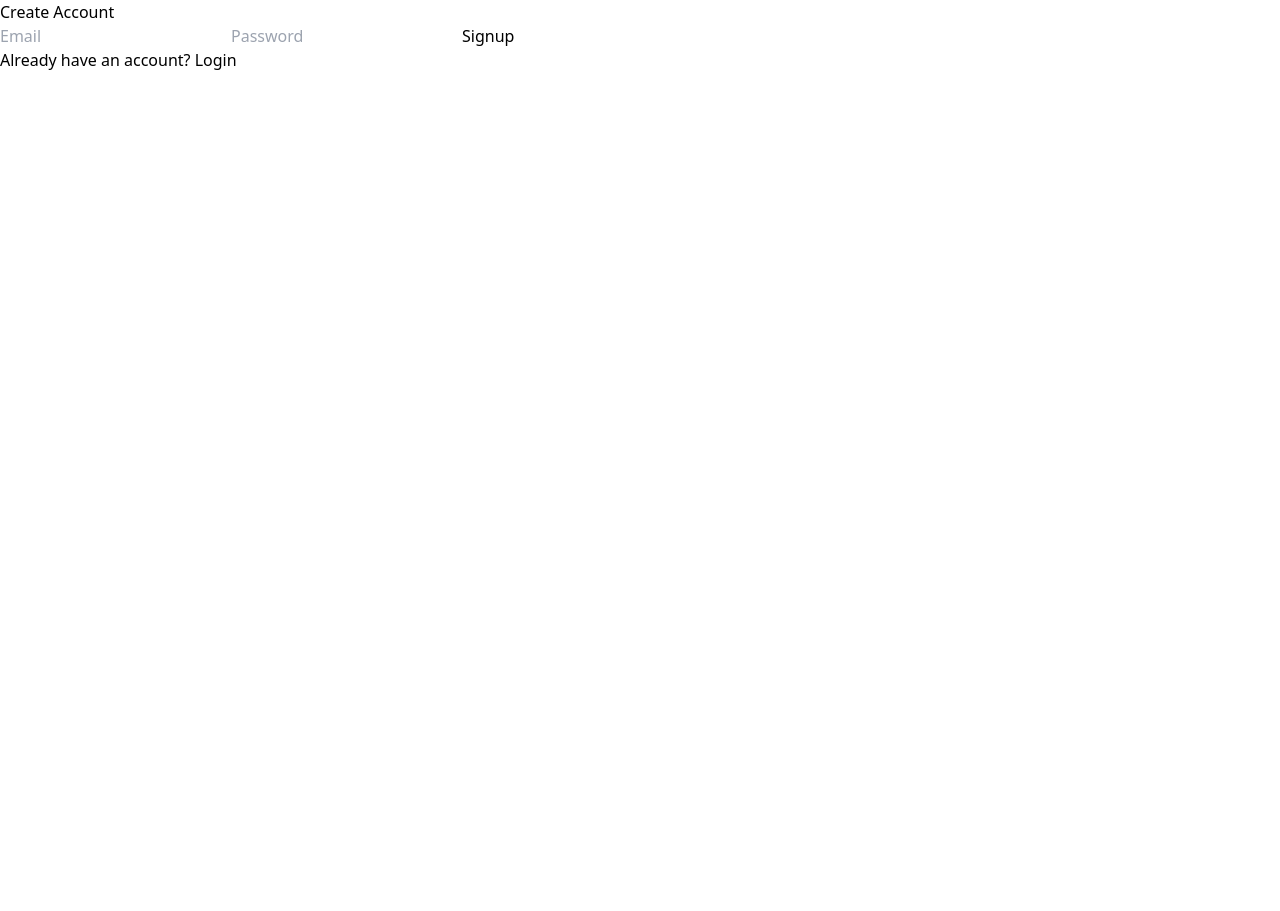
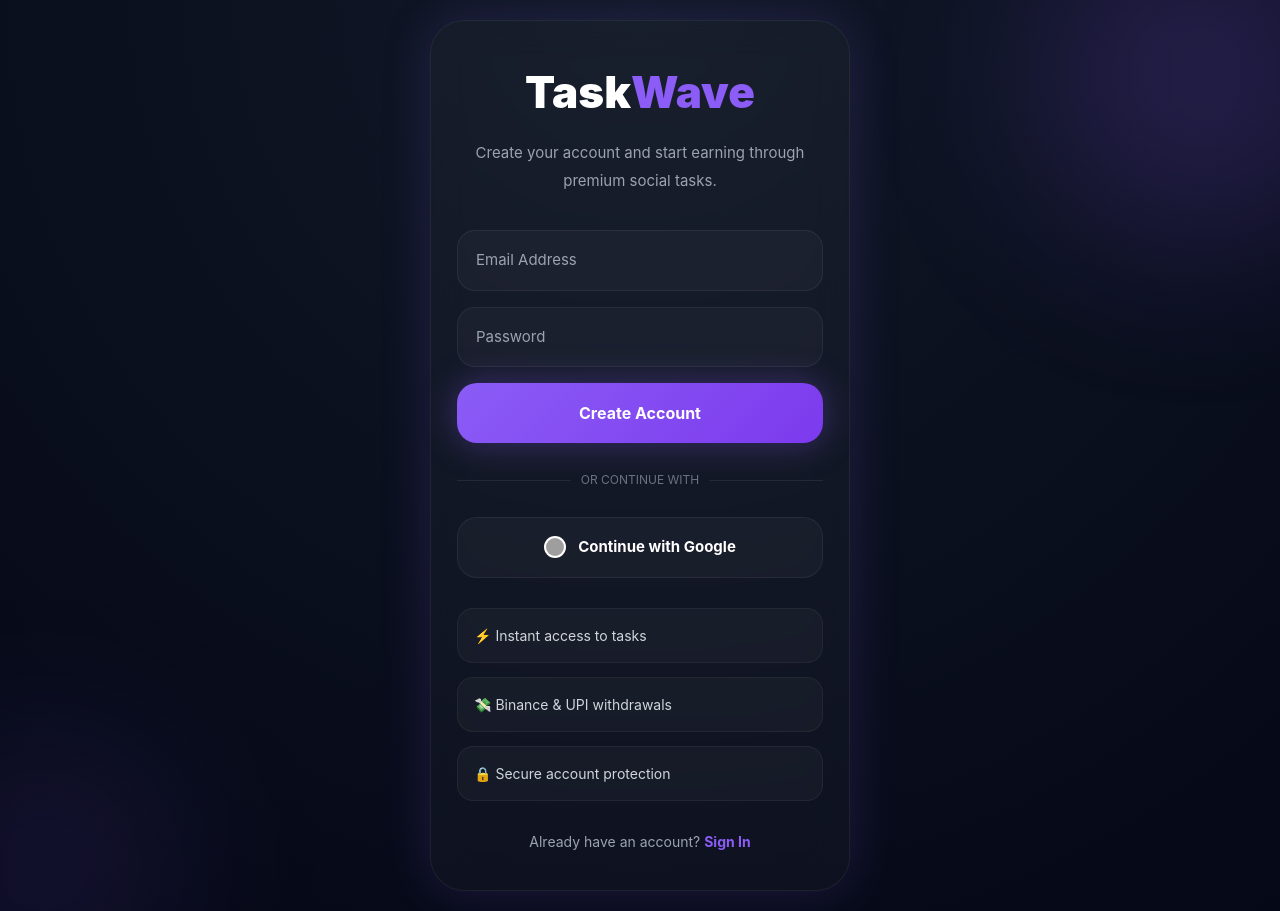
Before and after one commit to taskwave69/taskwave, a React (Vite) app: page /signup in a window 1280 px wide. Before the commit the page ends 800 px from the top, so only its background shows below. Built offline with nearby package versions, Linux system fonts and the light colour scheme; grey boxes are pictures that could not be loaded.

Commit message:
Premium signup page with email and Google auth

```diff
--- a/src/pages/Signup.jsx
+++ b/src/pages/Signup.jsx
@@ -1,110 +1,299 @@
-import { useState } from "react";
+// src/pages/Signup.jsx
 
-import { createUserWithEmailAndPassword } from "firebase/auth";
+import {
+  Link,
+  useNavigate
+} from "react-router-dom";
 
-import { doc, setDoc } from "firebase/firestore";
+import {
+  createUserWithEmailAndPassword,
+  signInWithPopup,
+  GoogleAuthProvider
+} from "firebase/auth";
 
-import { auth, db } from "../firebase";
+import {
+  useState
+} from "react";
 
-import { useNavigate, Link } from "react-router-dom";
+import { auth } from "../firebase";
 
 function Signup() {
 
-  const [email, setEmail] = useState("");
-
-  const [password, setPassword] = useState("");
-
   const navigate = useNavigate();
 
-  const handleSignup = async (e) => {
+  const [email, setEmail] =
+    useState("");
 
-    e.preventDefault();
+  const [password, setPassword] =
+    useState("");
+
+  // EMAIL SIGNUP
+  const handleSignup =
+    async () => {
 
       try {
 
-      const userCredential =
         await createUserWithEmailAndPassword(
           auth,
           email,
           password
         );
 
-      const user = userCredential.user;
-
-      // Create Firestore user document
-      await setDoc(doc(db, "users", user.uid), {
-
-        email: user.email,
-
-        pending: 0,
-
-        withdrawable: 0,
-
-        totalEarnings: 0,
-
-        createdAt: new Date()
-
-      });
-
-      alert("Account Created!");
-
         navigate("/dashboard");
 
       } catch (error) {
+
+        console.log(error);
 
         alert(error.message);
 
       }
     };
 
+  // GOOGLE SIGNUP
+  const handleGoogleSignup =
+    async () => {
+
+      try {
+
+        const provider =
+          new GoogleAuthProvider();
+
+        await signInWithPopup(
+          auth,
+          provider
+        );
+
+        navigate("/dashboard");
+
+      } catch (error) {
+
+        console.log(error);
+
+        alert("Google Signup Failed");
+
+      }
+    };
+
   return (
-    <div className="min-h-screen bg-black flex items-center justify-center px-6">
 
-      <div className="bg-zinc-900 border border-cyan-500 rounded-3xl p-10 w-full max-w-md">
+    <div
+      style={{
+        minHeight: "100vh",
+        background:
+          "radial-gradient(circle at top,#111827,#050816)",
+        display: "flex",
+        justifyContent: "center",
+        alignItems: "center",
+        padding: "20px",
+        overflow: "hidden",
+        fontFamily: "Inter, sans-serif",
+        position: "relative",
+      }}
+    >
 
-        <h1 className="text-4xl font-bold text-cyan-400 text-center">
-          Create Account
+      {/* GLOW */}
+      <div
+        style={{
+          position: "absolute",
+          width: "350px",
+          height: "350px",
+          background:
+            "rgba(139,92,246,0.18)",
+          borderRadius: "50%",
+          top: "-100px",
+          right: "-100px",
+          filter: "blur(80px)",
+        }}
+      />
+
+      {/* SECOND GLOW */}
+      <div
+        style={{
+          position: "absolute",
+          width: "250px",
+          height: "250px",
+          background:
+            "rgba(139,92,246,0.12)",
+          borderRadius: "50%",
+          bottom: "-80px",
+          left: "-80px",
+          filter: "blur(80px)",
+        }}
+      />
+
+      {/* CARD */}
+      <div
+        style={{
+          width: "100%",
+          maxWidth: "420px",
+          background:
+            "rgba(255,255,255,0.03)",
+          border:
+            "1px solid rgba(255,255,255,0.06)",
+          borderRadius: "34px",
+          padding: "38px 26px",
+          backdropFilter: "blur(18px)",
+          boxShadow:
+            "0 0 50px rgba(139,92,246,0.18)",
+          position: "relative",
+          zIndex: 5,
+        }}
+      >
+
+        {/* LOGO */}
+        <h1
+          style={{
+            textAlign: "center",
+            fontSize: "44px",
+            fontWeight: "900",
+            marginBottom: "14px",
+          }}
+        >
+          <span style={{ color: "white" }}>
+            Task
+          </span>
+
+          <span style={{ color: "#8b5cf6" }}>
+            Wave
+          </span>
         </h1>
 
-        <form
-          onSubmit={handleSignup}
-          className="flex flex-col gap-5 mt-8"
+        {/* SUBTEXT */}
+        <p
+          style={{
+            textAlign: "center",
+            color: "#9ca3af",
+            fontSize: "15px",
+            lineHeight: "28px",
+            marginBottom: "35px",
+          }}
         >
+          Create your account and start
+          earning through premium
+          social tasks.
+        </p>
 
+        {/* EMAIL */}
         <input
           type="email"
-            placeholder="Email"
-            className="bg-zinc-800 text-white p-4 rounded-xl outline-none"
+          placeholder="Email Address"
           value={email}
-            onChange={(e) => setEmail(e.target.value)}
+          onChange={(e) =>
+            setEmail(e.target.value)
+          }
+          style={inputStyle}
         />
 
+        {/* PASSWORD */}
         <input
           type="password"
           placeholder="Password"
-            className="bg-zinc-800 text-white p-4 rounded-xl outline-none"
           value={password}
-            onChange={(e) => setPassword(e.target.value)}
+          onChange={(e) =>
+            setPassword(
+              e.target.value
+            )
+          }
+          style={inputStyle}
         />
 
+        {/* SIGNUP BUTTON */}
         <button
-            type="submit"
-            className="bg-cyan-400 hover:bg-cyan-300 text-black font-bold py-4 rounded-xl transition"
+          onClick={handleSignup}
+          style={mainButton}
         >
-            Signup
+          Create Account
         </button>
 
-        </form>
+        {/* DIVIDER */}
+        <div
+          style={{
+            display: "flex",
+            alignItems: "center",
+            margin: "28px 0",
+            gap: "10px",
+          }}
+        >
+          <div style={line} />
 
-        <p className="text-zinc-400 text-center mt-6">
+          <span
+            style={{
+              color: "#6b7280",
+              fontSize: "12px",
+            }}
+          >
+            OR CONTINUE WITH
+          </span>
 
+          <div style={line} />
+        </div>
+
+        {/* GOOGLE SIGNUP */}
+        <button
+          onClick={handleGoogleSignup}
+          style={googleButton}
+        >
+
+          <img
+            src="https://cdn-icons-png.flaticon.com/512/300/300221.png"
+            alt="google"
+            style={{
+              width: "22px",
+              height: "22px",
+              background: "white",
+              borderRadius: "50%",
+              padding: "2px",
+            }}
+          />
+
+          Continue with Google
+
+        </button>
+
+        {/* FEATURES */}
+        <div
+          style={{
+            display: "grid",
+            gap: "14px",
+            marginTop: "30px",
+            marginBottom: "30px",
+          }}
+        >
+
+          <div style={featureCard}>
+            ⚡ Instant access to tasks
+          </div>
+
+          <div style={featureCard}>
+            💸 Binance & UPI withdrawals
+          </div>
+
+          <div style={featureCard}>
+            🔒 Secure account protection
+          </div>
+
+        </div>
+
+        {/* LOGIN */}
+        <p
+          style={{
+            textAlign: "center",
+            color: "#9ca3af",
+            fontSize: "14px",
+          }}
+        >
           Already have an account?{" "}
 
           <Link
             to="/login"
-            className="text-cyan-400"
+            style={{
+              color: "#8b5cf6",
+              textDecoration: "none",
+              fontWeight: "bold",
+            }}
           >
-            Login
+            Sign In
           </Link>
 
         </p>
@@ -115,4 +304,70 @@ function Signup() {
   );
 }
 
+const inputStyle = {
+  width: "100%",
+  padding: "18px",
+  borderRadius: "18px",
+  border:
+    "1px solid rgba(255,255,255,0.06)",
+  background:
+    "rgba(255,255,255,0.03)",
+  color: "white",
+  fontSize: "15px",
+  marginBottom: "16px",
+  outline: "none",
+  boxSizing: "border-box",
+};
+
+const mainButton = {
+  width: "100%",
+  padding: "18px",
+  borderRadius: "20px",
+  border: "none",
+  background:
+    "linear-gradient(135deg,#8b5cf6,#7c3aed)",
+  color: "white",
+  fontSize: "16px",
+  fontWeight: "bold",
+  cursor: "pointer",
+  boxShadow:
+    "0 0 35px rgba(139,92,246,0.35)",
+};
+
+const googleButton = {
+  width: "100%",
+  padding: "18px",
+  borderRadius: "20px",
+  border:
+    "1px solid rgba(255,255,255,0.06)",
+  background:
+    "rgba(255,255,255,0.03)",
+  color: "white",
+  fontSize: "15px",
+  fontWeight: "bold",
+  cursor: "pointer",
+  display: "flex",
+  alignItems: "center",
+  justifyContent: "center",
+  gap: "12px",
+};
+
+const line = {
+  flex: 1,
+  height: "1px",
+  background:
+    "rgba(255,255,255,0.08)",
+};
+
+const featureCard = {
+  background:
+    "rgba(255,255,255,0.03)",
+  border:
+    "1px solid rgba(255,255,255,0.05)",
+  padding: "16px",
+  borderRadius: "16px",
+  color: "#d1d5db",
+  fontSize: "14px",
+};
+
 export default Signup;
```
Lines whose indentation alone changed are shown as unchanged.
